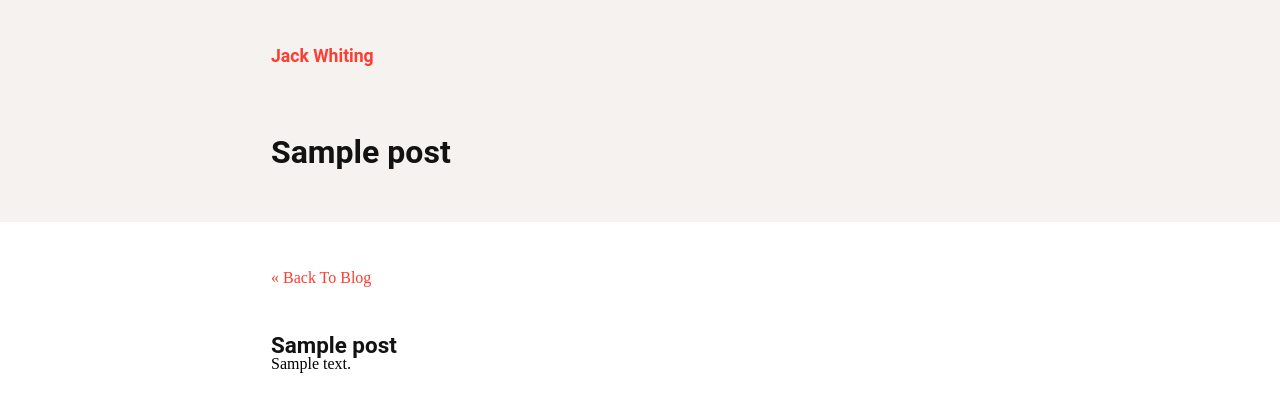
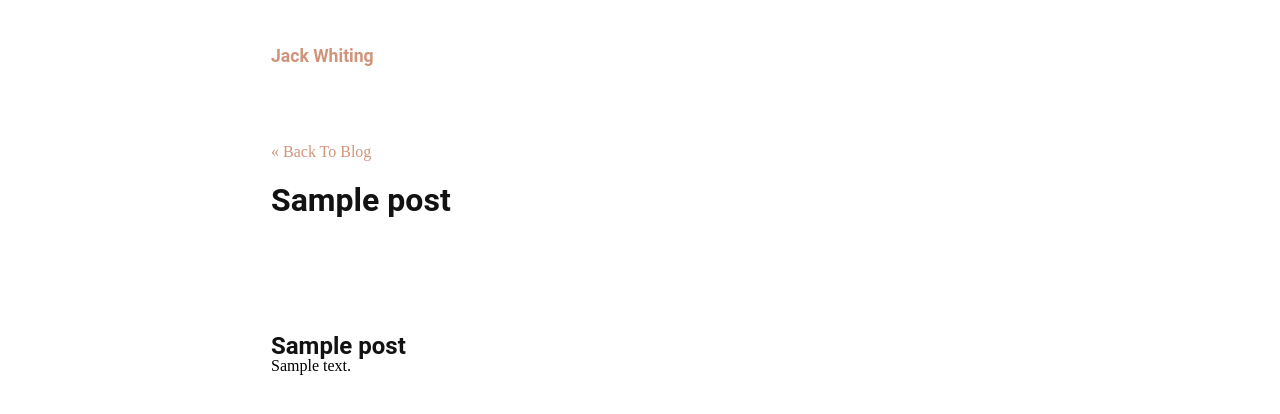
Before and after one commit to jackabox/jwv2, a Laravel app: template resources/views/posts/show.blade.php in a window 1280 px wide. Shown: the top 414 px of the page. Run offline with Laravel 8, Linux system fonts and the light colour scheme; the template is opened without the code that fills it: most values are stand-ins (such as "Sample title", 1, 10 or a date in 2020); settings files or empty folders that the repository lacks are supplied; some web fonts are replaced.

Commit message:
cleaning up UI a lil, refining pages

```diff
--- a/resources/assets/sass/core/_variables.scss
+++ b/resources/assets/sass/core/_variables.scss
@@ -7,7 +7,7 @@ $font-family-header: ('Roboto', 'Arial', 'Lucida Grande', 'sans-serif');
 $color: (
 	'white': #ffffff,
 	'font': #313131,
-	'link': #fe3c2f,
+	'link': #D1947B,
 	'element': #1E242C,
 	'panel': #EFEFEF,
 	'background': #eff1f3,
--- a/resources/assets/sass/layout/_header.scss
+++ b/resources/assets/sass/layout/_header.scss
@@ -1,5 +1,5 @@
 .site-header {
-    background: #f5f2f0;
+    // background: #f5f2f0;
     padding-bottom: 1rem;
     padding-top: 1rem;
     margin-bottom: 2rem;
--- a/resources/assets/sass/layout/_typography.scss
+++ b/resources/assets/sass/layout/_typography.scss
@@ -28,11 +28,16 @@ h2, h3 {
 }
 
 h2 {
-  font-size: 1.4rem;
+  font-size: 1.5rem;
 }
 
 h3 {
-  font-size: 1.2rem;
+  font-size: 1.3rem;
+}
+
+h4 {
+  font-size: 1.1rem;
+  padding-top: 1.5rem;
 }
 
 p,
--- a/resources/views/layouts/partials/header.blade.php
+++ b/resources/views/layouts/partials/header.blade.php
@@ -4,6 +4,10 @@
             <h1><a href="{{ url('/') }}">Jack Whiting</a></h1>
         </header>
 
+        @isset($backlink)
+            <p style="font-size: 1rem; margin-bottom: -3rem; margin-top: 3rem;"><a href="{{ url('posts') }}" class="blog__back">&laquo; Back To Blog</a></p>
+        @endisset
+
         @isset($title)
             <h1>{{ $title }}</h1>
         @endisset
--- a/resources/views/posts/show.blade.php
+++ b/resources/views/posts/show.blade.php
@@ -1,13 +1,10 @@
 @component('layouts.app', [
-    'title' => $post->title
+    'title'     => $post->title,
+    'backlink'  => true
 ])
 
     <div class="container inner-container">
-        <p style="font-size: 1rem"><a href="{{ url('posts') }}" class="blog__back">&laquo; Back To Blog</a></p>
-
         <header class="blog__header">
-            <!-- <h1>{{ $post->title }}</h1> -->
-
             @if($post->subtitle)
                 <h2 class="subtitle">{{ $post->subtitle }}</h2>
             @endif
```
Also changed, not shown: public/css/app.css, 1 other file.
